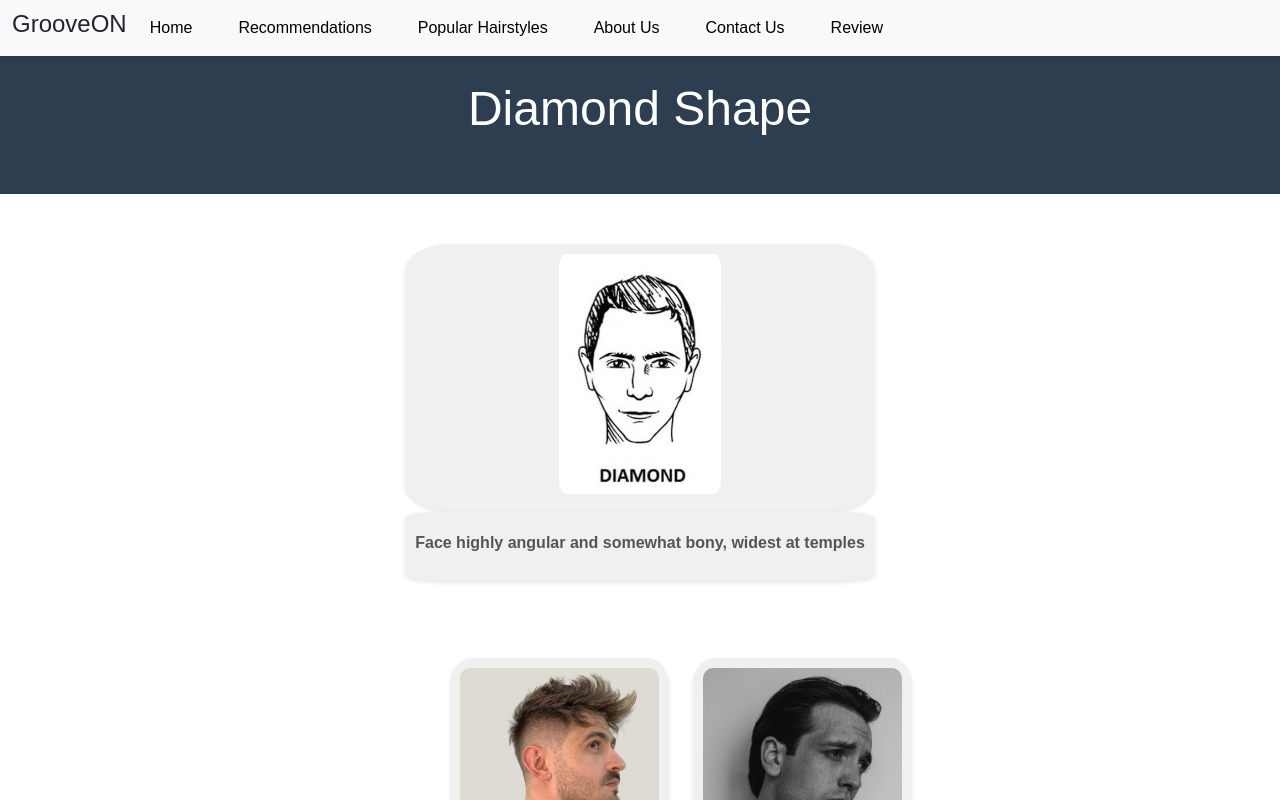
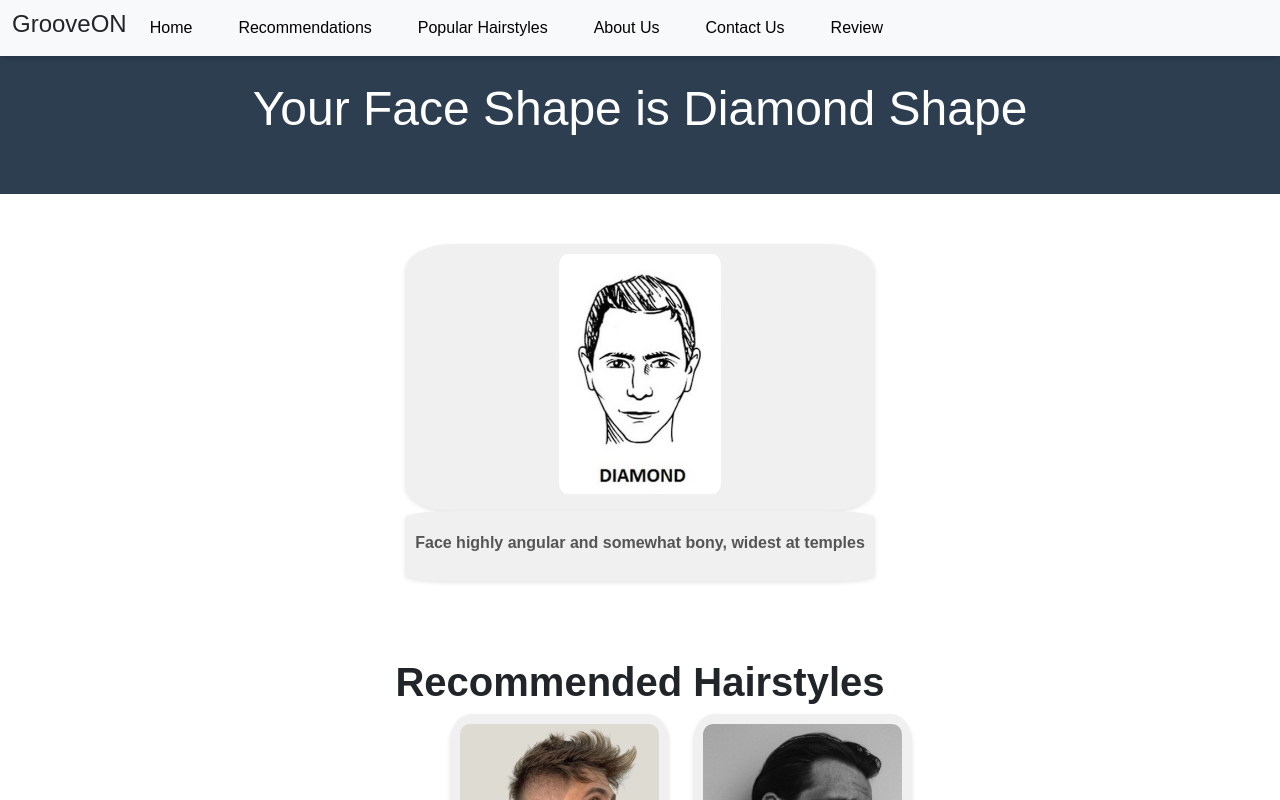
Before and after one commit to NilupulNakandala/GrooveOn-Hairstyle-recommendation-, a React (Vite) app in the folder agent-app/: page /diamond in a window 1280 px wide. Shown: the top 800 px of the page. Built offline with nearby package versions, Linux system fonts and the light colour scheme.

Commit message:
Update Diamond.jsx

```diff
--- a/agent-app/src/Diamond/Diamond.jsx
+++ b/agent-app/src/Diamond/Diamond.jsx
@@ -10,7 +10,7 @@ const Diamond = () => {
   return (
     <div>
       <div className="jumbotron mt-3">
-        <h1 className="display-4">Diamond Shape</h1>
+        <h1 className="display-4">Your Face Shape is Diamond Shape</h1>
       </div>
       <div className="diamond-container">
         <div className="diamond-top-cart">
@@ -22,6 +22,7 @@ const Diamond = () => {
           </div>
         </div>
         <div className="diamond-bottom-carts">
+          <h1>Recommended Hairstyles </h1>
           <div className="row">
             <div className="col">
               <div className="cart">
```
